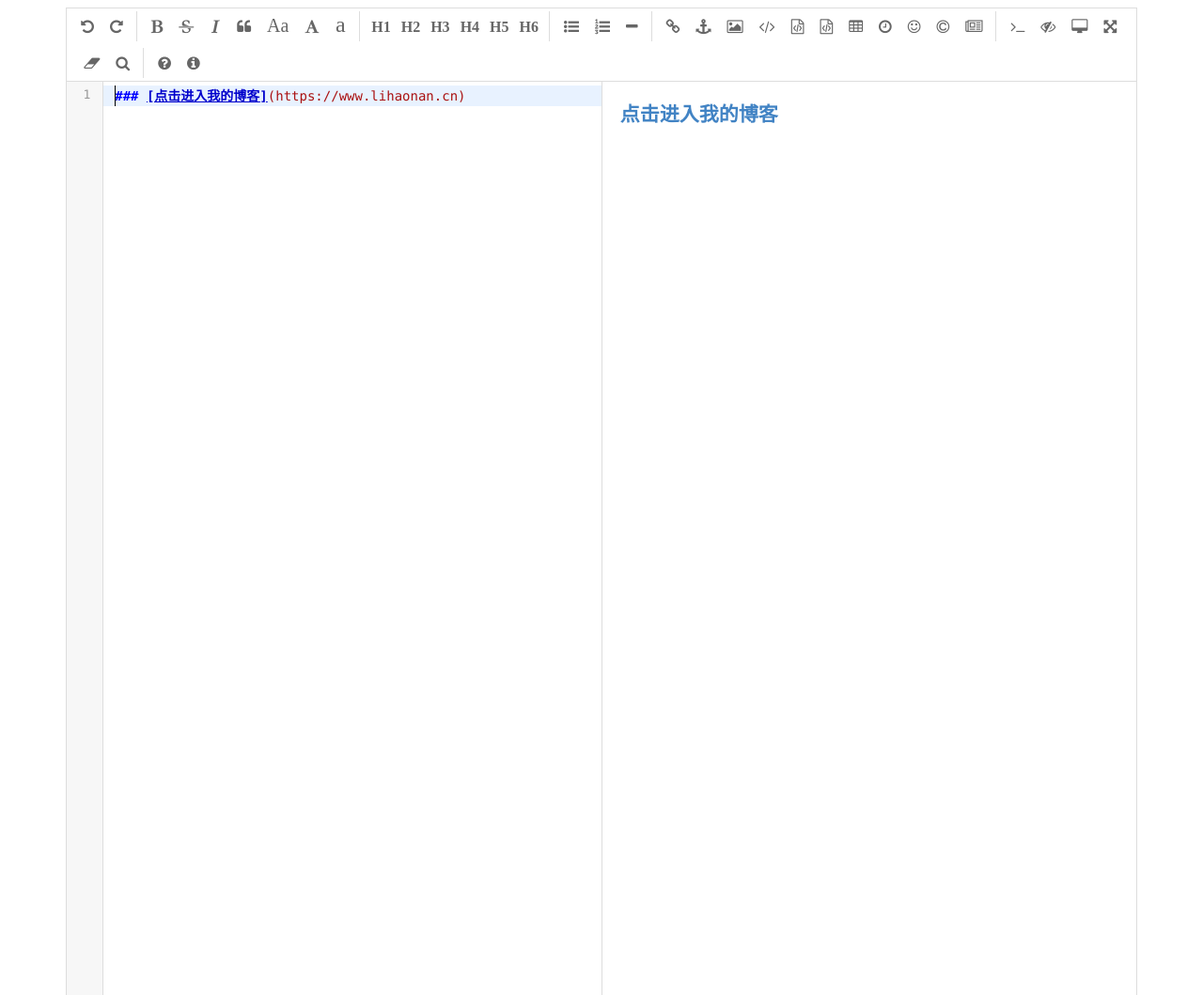
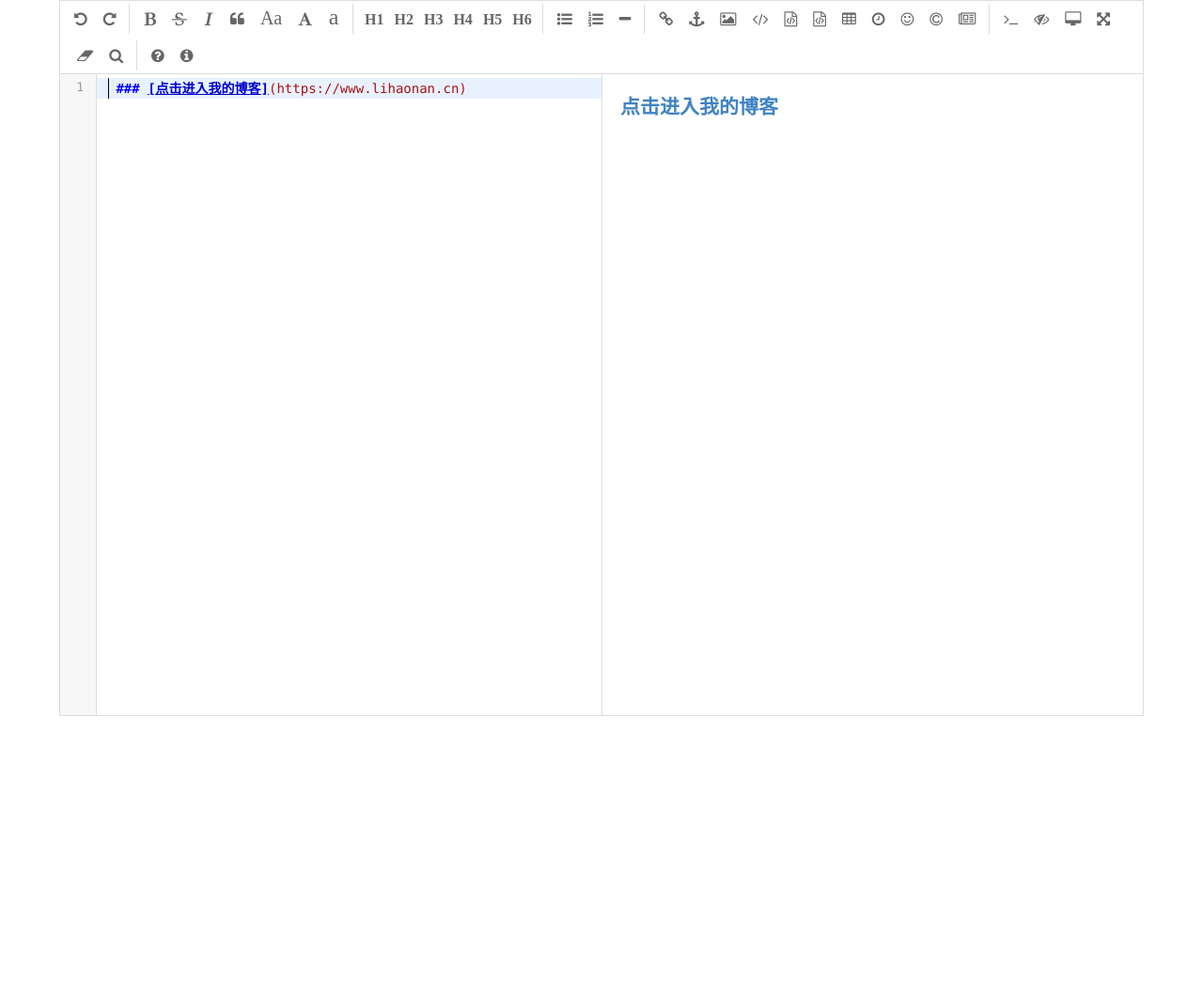
Before and after one commit to lihaonan93/MyEditor, a plain HTML site: page index.html in a window 1280 px wide. Shown: the top 1059 px of the page at 94% size. After the commit the page ends 800 px from the top, so only its background shows below. Drawn offline with nearby package versions, Linux system fonts and the light colour scheme.

Commit message:
适配百分比

```diff
--- a/index.html
+++ b/index.html
@@ -1,25 +1,33 @@
 <!DOCTYPE html>
-<html lang="en-US">
+  <html lang="en">
   <head>
     <meta charset="utf-8">
     <title>Alex</title>
-
     <link rel="icon" href="editormd/images/logos/editormd-favicon-64x64.ico">
-
     <link rel="stylesheet" href="editormd/css/editormd.min.css" />
-    <div id="editor">
-        <textarea style="display:none;">### [点击进入我的博客](https://www.lihaonan.cn)</textarea>
-    </div>
+    <style>
+        html,body{
+            height:100%;
+            box-sizing: border-box;
+            margin:0;
+            padding: 0;
+        }
+    </style>
     <script src="https://cdnjs.cloudflare.com/ajax/libs/jquery/1.10.1/jquery.min.js"></script>
     <script src="editormd/editormd.min.js"></script>
     <script type="text/javascript">
         $(function() {
             var editor = editormd("editor", {
                 width: "90%",
-                height: "1050",
+                height: "95%",
                 path : "editormd/lib/"
             });
         });
     </script>
-
   </head>
+  <body>
+    <div id="editor">
+        <textarea style="display:none;"> ### [点击进入我的博客](https://www.lihaonan.cn)</textarea>
+    </div>
+  </body>
+  </html>
```
